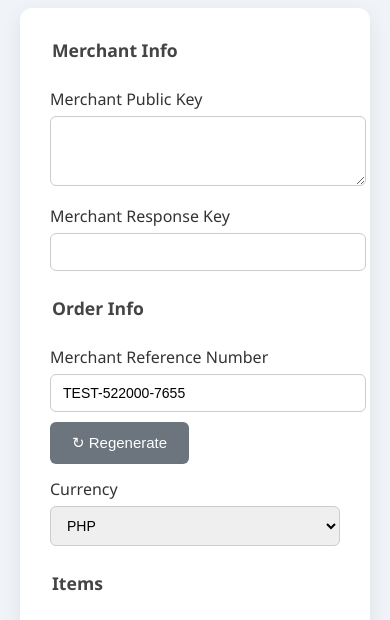
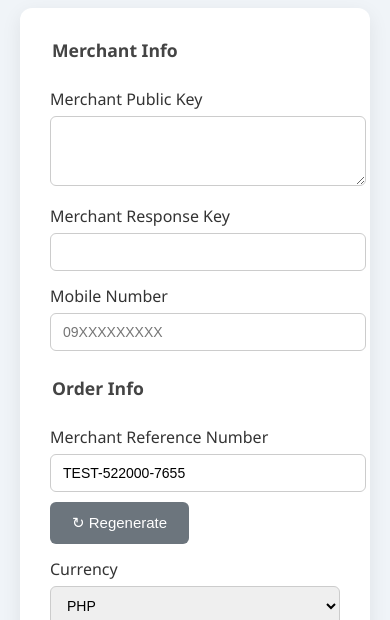
Before and after one commit to apollo-com-ph/Test-Merchant-Website, a website: page frontend/index.html in a window 390 px wide. Shown: the part 149-769 px from the top of the page. Drawn offline with Linux system fonts and the light colour scheme.

Commit message:
feat: add required mobile number field

```diff
--- a/backend/server.js
+++ b/backend/server.js
@@ -46,7 +46,7 @@ const checkoutStore = new Map();        // merchantReferenceNumber → expected
 app.post("/testcheckout", async (req, res) => {
   console.log("Direct checkout test");
 
-  const { merchantPublicKey, merchantResponseKey, currency, merchantReferenceNumber, items } = req.body;
+  const { merchantPublicKey, merchantResponseKey, currency, merchantReferenceNumber, items, phoneNumber } = req.body;
 
   if (!merchantPublicKey || !merchantResponseKey) {
     return res.status(400).json({ error: "Merchant Public & Response Key are required" });
@@ -78,6 +78,7 @@ app.post("/testcheckout", async (req, res) => {
       amount,
       merchantReferenceNumber,
       items,
+      phoneNumber,
     }),
   };
 
--- a/frontend/index.html
+++ b/frontend/index.html
@@ -130,6 +130,15 @@
           name="merchantResponseKey"
           required
         />
+          <label for="phoneNumber">Mobile Number</label>
+          <input
+            type="tel"
+            id="phoneNumber"
+            name="phoneNumber"
+            pattern="[0-9]{11}"
+            placeholder="09XXXXXXXXX"
+            required
+          />
       </fieldset>
 
       <fieldset>
```
